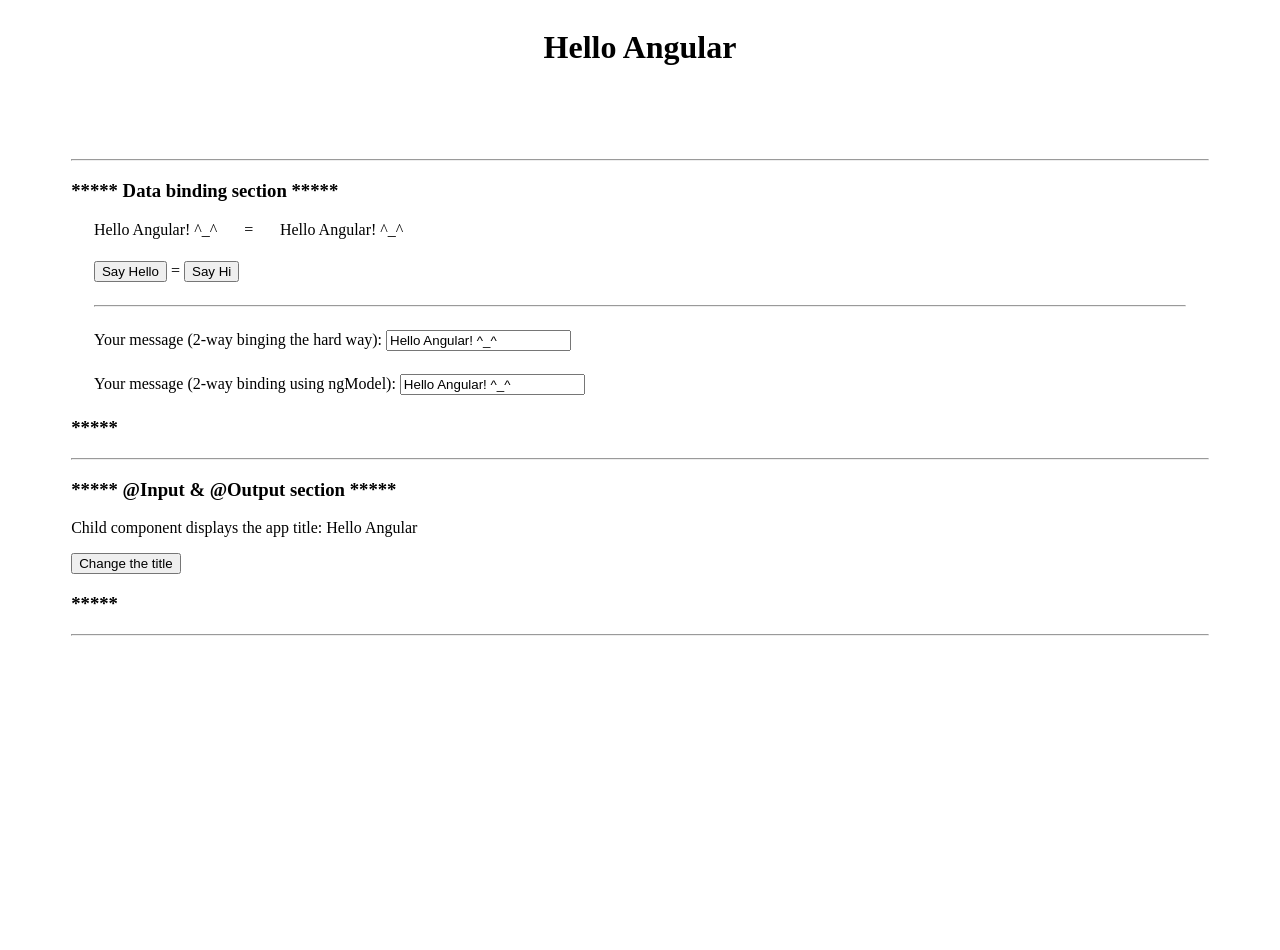
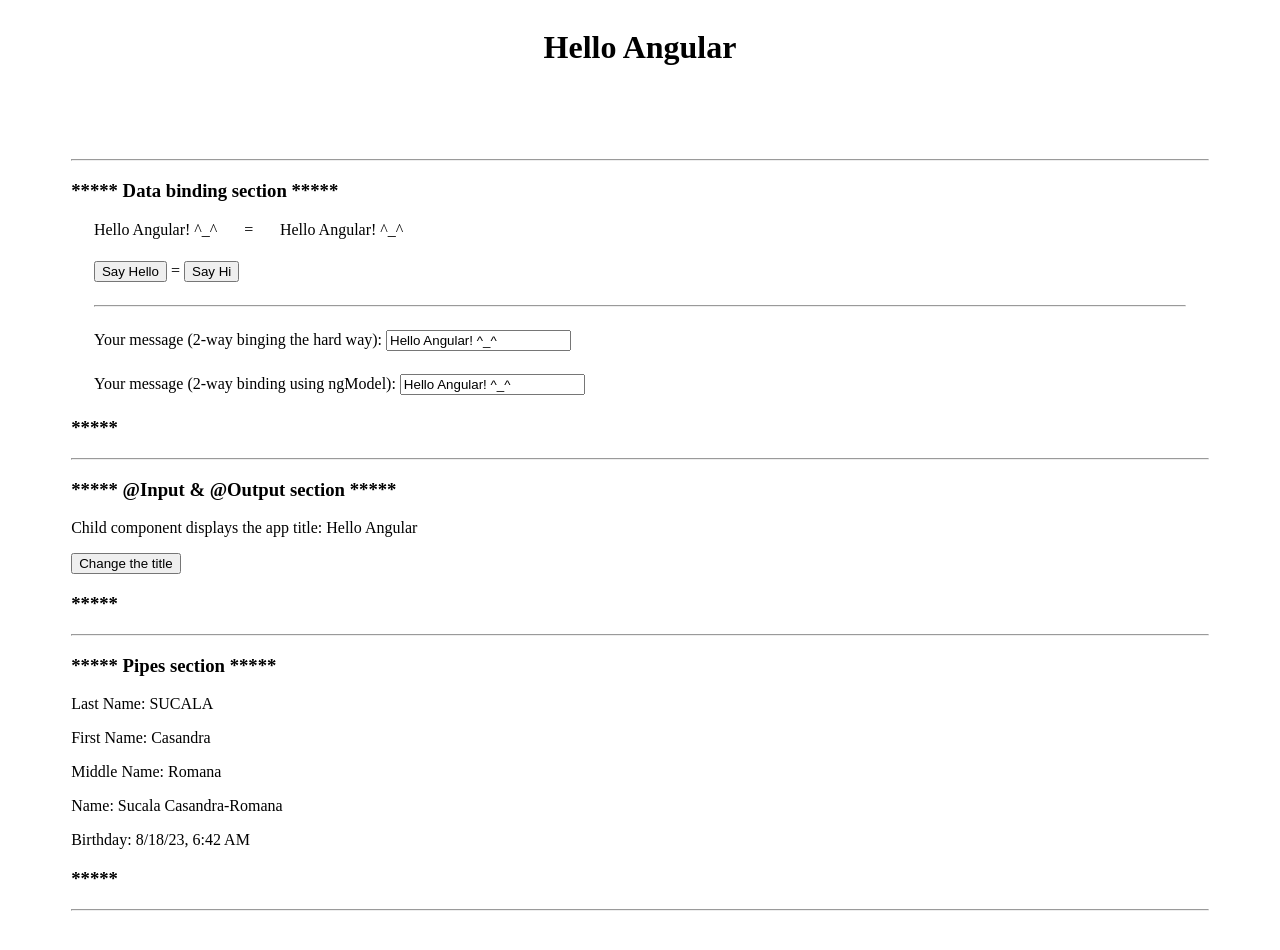
Before and after one commit to CasandraSucala/hiAngular, an Angular app: page / in a window 1280 px wide. Shown: the top 950 px of the page. Before the commit the page ends 800 px from the top, so only its background shows below. Built offline with nearby package versions, Linux system fonts and the light colour scheme.

Commit message:
Create user component and display data using pipes

```diff
--- a/src/app/app.component.html
+++ b/src/app/app.component.html
@@ -12,4 +12,7 @@
              (titleChanged)="onTitleChanged($event)">
   </app-child>
   <hr>
+  <!-- Pipes -->
+  <app-user></app-user>
+  <hr>
 </div>
--- a/src/app/app.module.ts
+++ b/src/app/app.module.ts
@@ -5,12 +5,16 @@ import {AppComponent} from './app.component';
 import {HelloComponent} from './hello/hello.component';
 import {FormsModule} from "@angular/forms";
 import {ChildComponent} from './child/child.component';
+import {UserComponent} from './user/user.component';
+import {NamePipe} from "./pipes/name.pipe";
 
 @NgModule({
   declarations: [
     AppComponent,
     HelloComponent,
-    ChildComponent
+    ChildComponent,
+    UserComponent,
+    NamePipe
   ],
   imports: [
     BrowserModule,
--- /dev/null
+++ b/src/app/pipes/name.pipe.ts
@@ -0,0 +1,18 @@
+import {Pipe, PipeTransform} from "@angular/core";
+import {Name} from "../user/user.model";
+
+@Pipe({
+  name: 'name'
+})
+export class NamePipe implements PipeTransform {
+  transform(name: Name, args?: string): string {
+    let fullName = name.lastName + ' ' + name.firstName;
+
+    if (args && (args === 'long')) {
+      fullName += '-' + name.middleName;
+    }
+
+    return fullName;
+  }
+
+}
--- /dev/null
+++ b/src/app/user/user.component.html
@@ -0,0 +1,14 @@
+<h3>***** Pipes section *****</h3>
+
+<div *ngIf="user.name as name">
+  <p>Last Name: {{name.lastName | uppercase}}</p>
+  <p>First Name: {{name.firstName | titlecase}}</p>
+<!--  the order matters: -->
+  <p>Middle Name: {{name.middleName | lowercase | titlecase}}</p>
+
+  <p>Name: {{name | name: 'long'}}</p>
+</div>
+
+<p>Birthday: {{user.birthday | date: 'short'}}</p>
+
+<h3>*****</h3>
--- /dev/null
+++ b/src/app/user/user.component.ts
@@ -0,0 +1,13 @@
+import {Component} from "@angular/core";
+import {User} from "./user.model";
+
+@Component({
+  selector: 'app-user',
+  templateUrl: './user.component.html'
+})
+export class UserComponent {
+  user: User = {
+    name: {firstName: 'Casandra', lastName: 'Sucala', middleName: 'Romana'},
+    birthday: new Date()
+  }
+}
```
Also changed, not shown: src/app/user/user.model.ts (added, +10 -0 lines).
